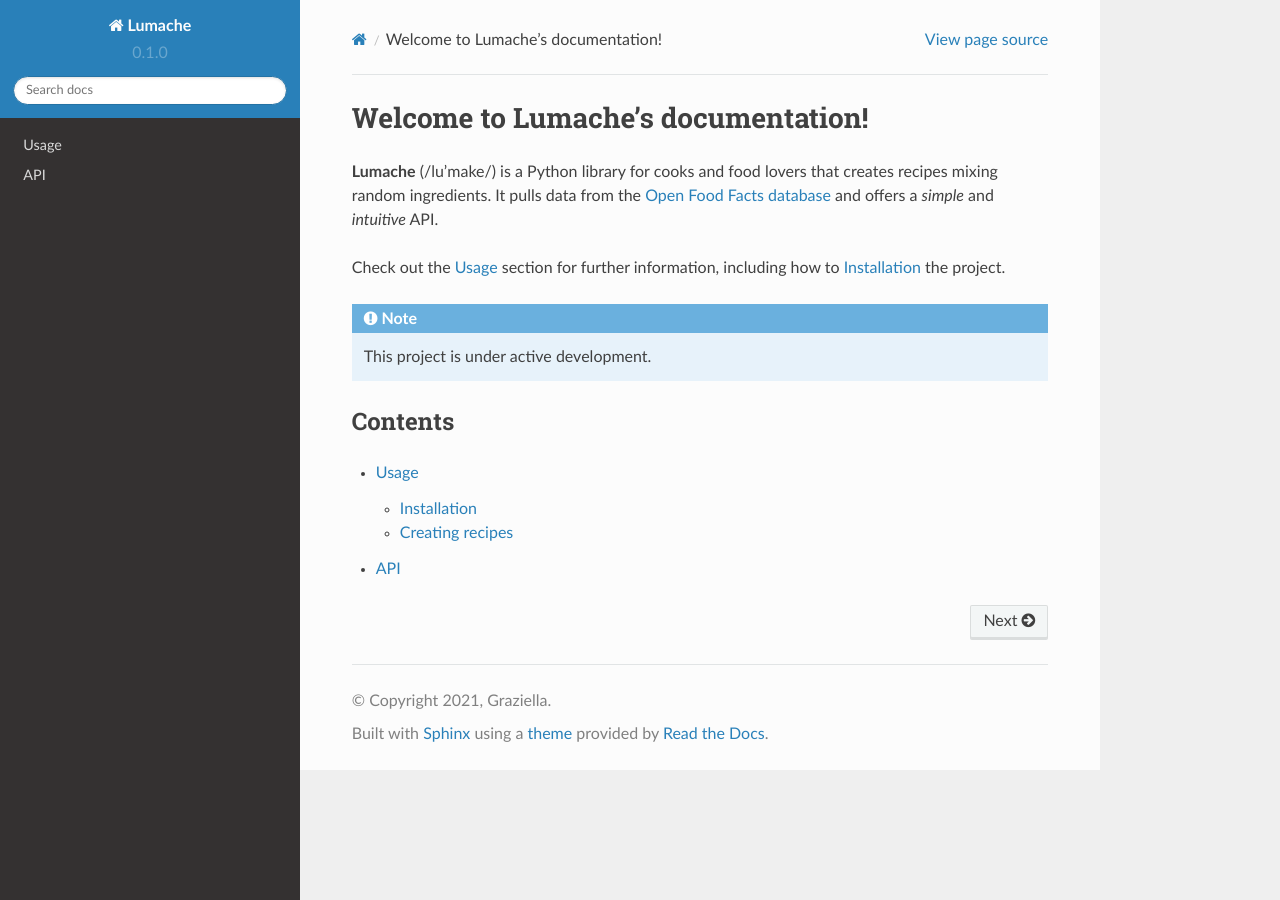
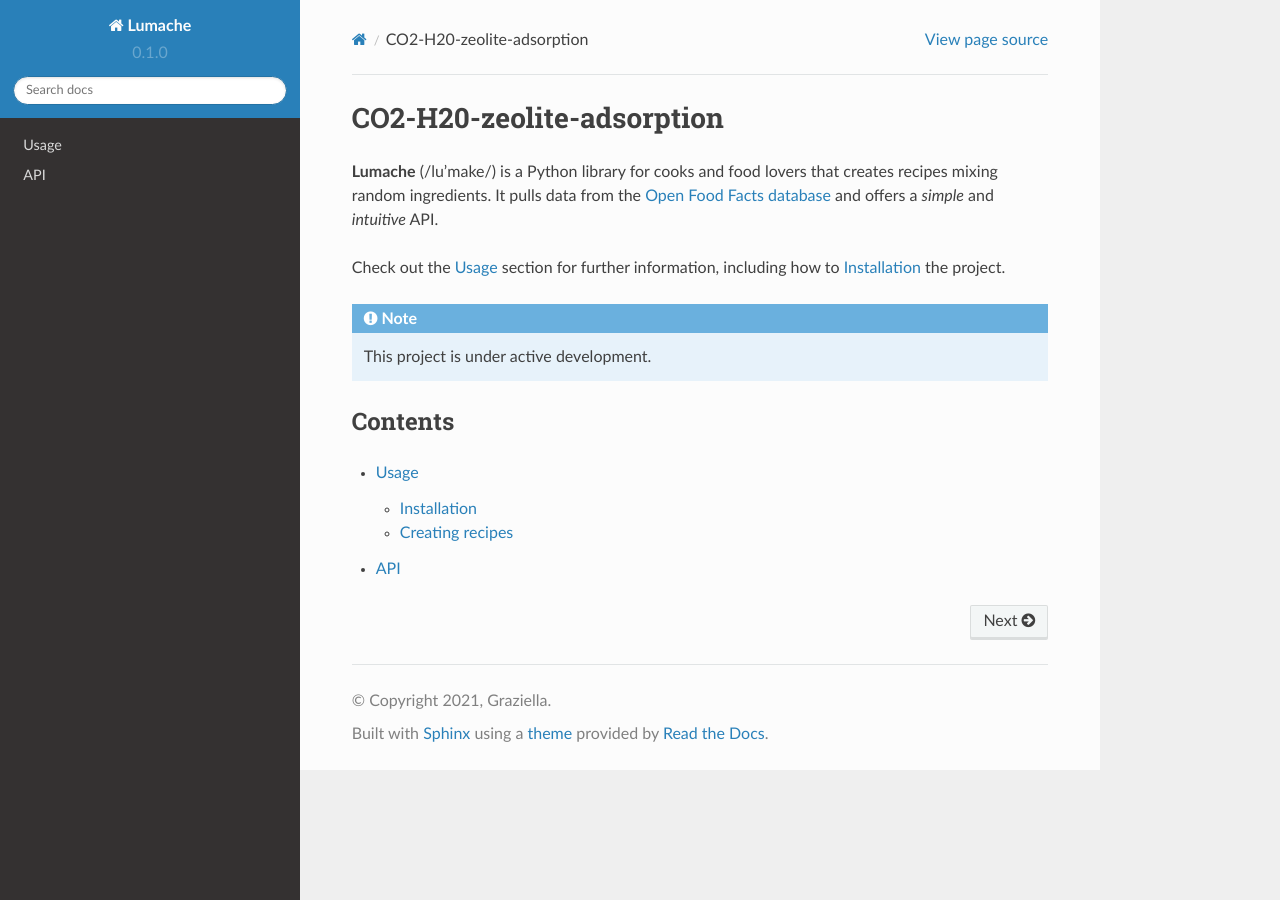
Before and after one commit to calvin1126/CO2_H2O_zeolite_adsorption, a Sphinx documentation site: the page built from docs/source/index.rst, in a window 1280 px wide. Built offline with Sphinx 7.4.7 and the Read the Docs theme 2.0.0, drawn with Linux system fonts in a browser that asks for light colours.

Commit message:
Update index.rst

```diff
--- a/docs/source/index.rst
+++ b/docs/source/index.rst
@@ -1,4 +1,4 @@
-Welcome to Lumache's documentation!
+CO2-H20-zeolite-adsorption
 ===================================
 
 **Lumache** (/lu'make/) is a Python library for cooks and food lovers
```
